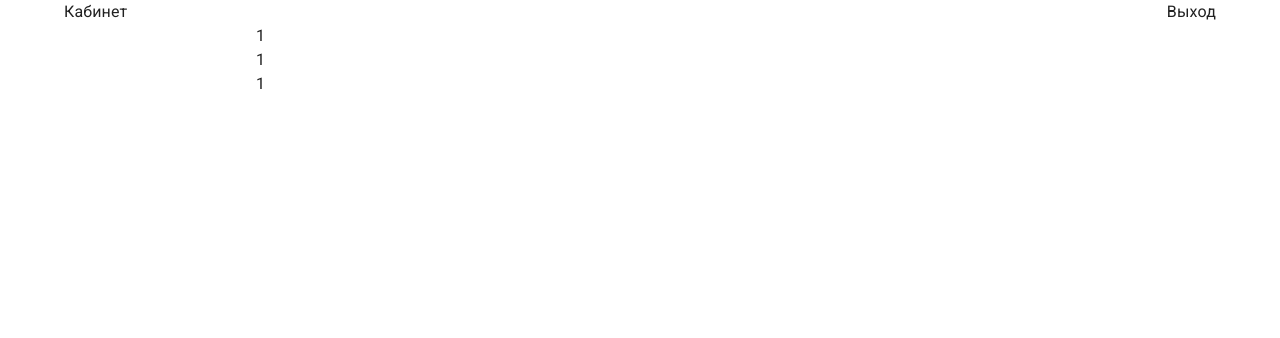
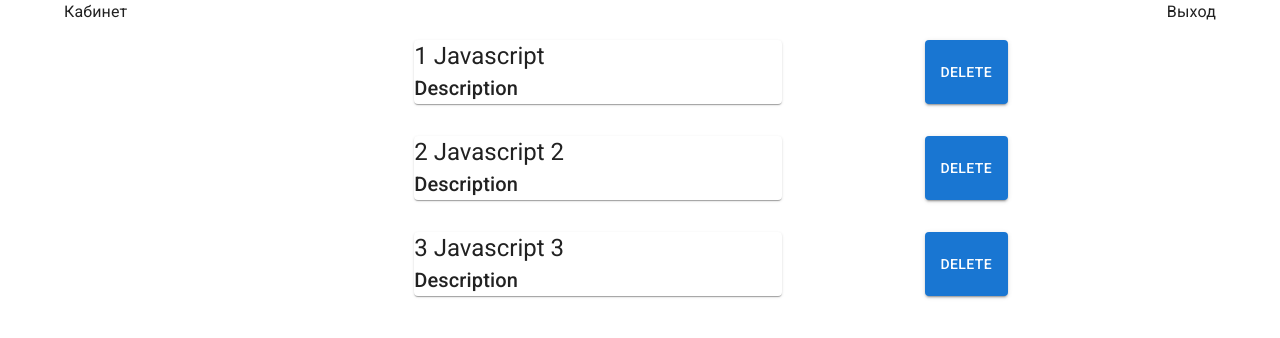
Before and after one commit to kaczynski77/julfor-jewelery, a Next.js app: page /admin in a window 1280 px wide. Shown: the top 338 px of the page. Built offline with nearby package versions, Linux system fonts and the light colour scheme.

Commit message:
---- learning session ----

```diff
--- a/components/upload.jsx
+++ b/components/upload.jsx
@@ -11,7 +11,7 @@ const Upload = () => {
   return (
     <>
       {posts.map((post) => (
-        <div>1</div>
+        <PostItem post={post} />
       ))}
     </>
   );
```
